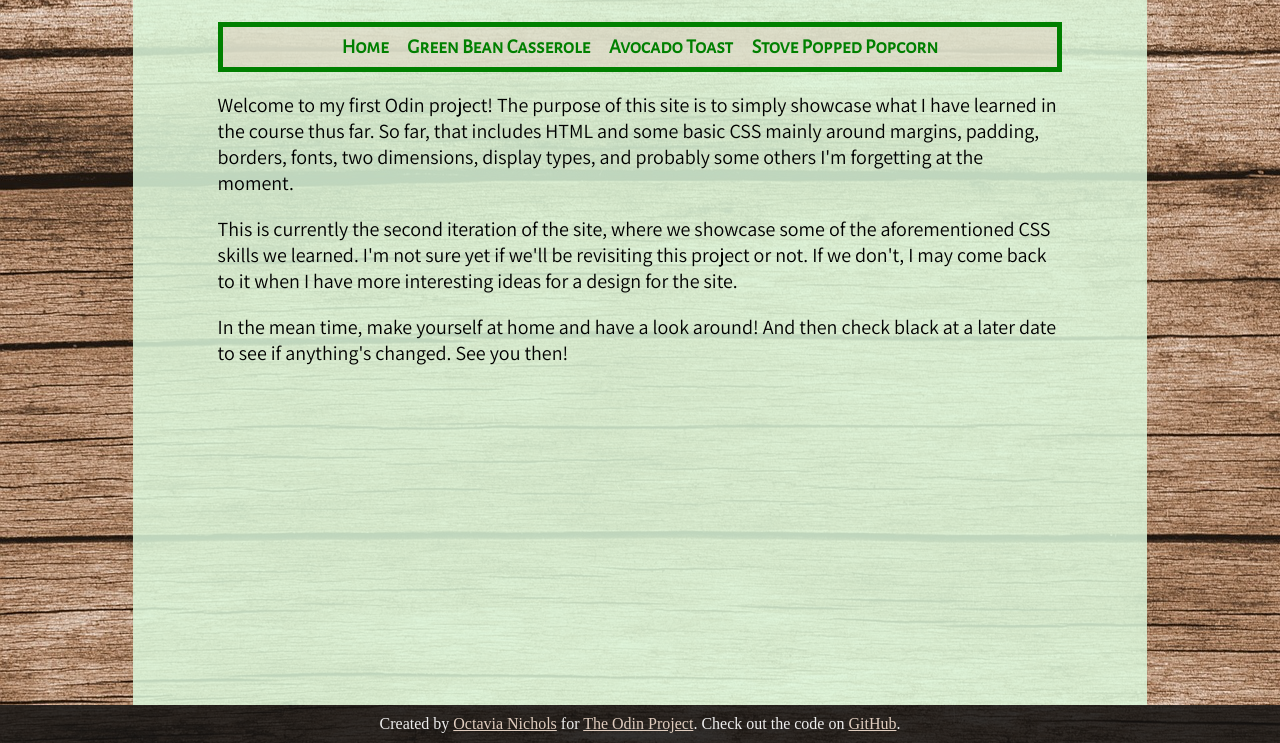
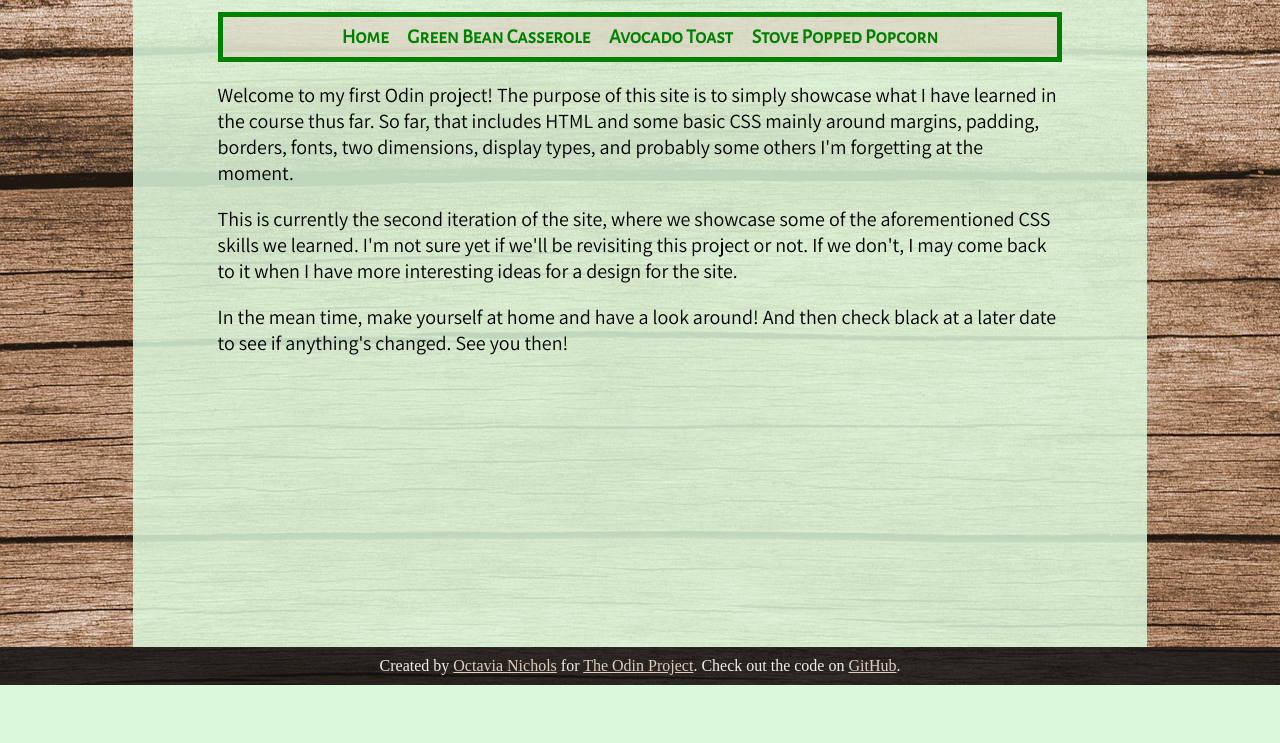
Before and after one commit to Lolabird/odin-recipes, a plain HTML site: page index.html in a window 1280 px wide. Shown: the part 115-858 px from the top of the page. After the commit the page ends 800 px from the top, so only its background shows below. Drawn offline with Linux system fonts and the light colour scheme.

Commit message:
Move styles around

```diff
--- a/style.css
+++ b/style.css
@@ -1,9 +1,13 @@
 html {
-    background-image: url("./images/wood-591631_1920.jpg");
+    height: 100%;
 }
 
 body{
+    background-image: url("./images/wood-591631_1920.jpg");
+    background-color: #dcf8dc;
     margin: 0;
+    padding: 0;
+    min-height: 100vh;
     display: flex;
     flex-direction: column;
 }
@@ -11,10 +15,9 @@ body{
 main {
     max-width: 66%;
     margin: 0 auto;
-    padding: 10px 85px;
-    min-height: 100vh;
+    padding: 0 85px;
     background-color: rgb(220, 248, 220, .85);
-    flex: 1
+    flex: 1;
 }
 
 img {
```
